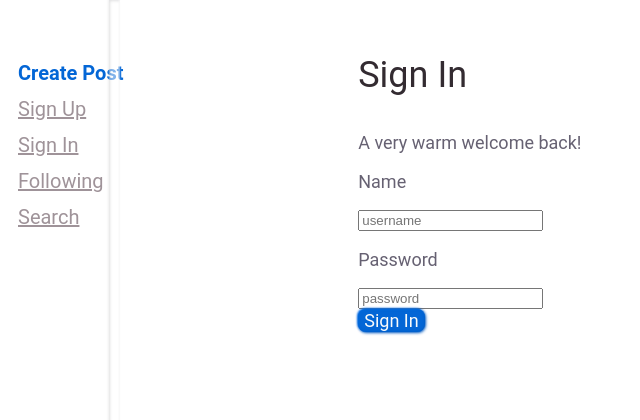
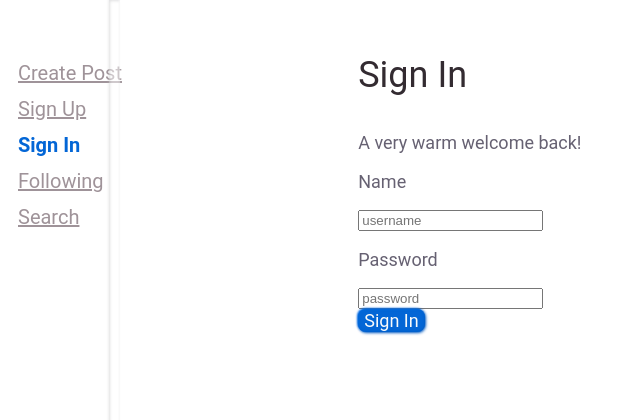
Before and after one commit to jacob-macleod/Chirpr-Social-Network, a Flask app: page /sign_in in a window 1280 px wide. Shown: the top 420 px of the page, without its empty margins (0-640 px from the left). Run offline with Flask 2, Linux system fonts and the light colour scheme.

Commit message:
Finished menu on all .html pages

```diff
--- a/templates/login.html
+++ b/templates/login.html
@@ -12,7 +12,7 @@
           <p class="inactive_tab" style="position:fixed;" onclick="window.open('/sign_up', '_self')">Sign Up</p>
           <br>
           <br>
-          <p class="inactive_tab" style="position:fixed;" onclick="window.open('/sign_in', '_self')">Sign In</p>
+          <p class="active_tab" style="position:fixed;" onclick="window.open('/sign_in', '_self')">Sign In</p>
           <br>
           <br>
           <p class="inactive_tab" style="position:fixed;" onclick="window.open('/following', '_self')">Following</p>
--- a/templates/login_failed.html
+++ b/templates/login_failed.html
@@ -5,13 +5,13 @@
     <head></head>
     <div class="grid_container">
       <div style="padding-top: 3vh;">
-        <p class="active_tab" style="position:fixed;" onclick="window.open('/', '_self')">Create Post</p>
+        <p class="inactive_tab" style="position:fixed;" onclick="window.open('/', '_self')">Create Post</p>
         <br>
         <br>
         <p class="inactive_tab" style="position:fixed;" onclick="window.open('/sign_up', '_self')">Sign Up</p>
         <br>
         <br>
-        <p class="inactive_tab" style="position:fixed;" onclick="window.open('/sign_in', '_self')">Sign In</p>
+        <p class="active_tab" style="position:fixed;" onclick="window.open('/sign_in', '_self')">Sign In</p>
         <br>
         <br>
         <p class="inactive_tab" style="position:fixed;" onclick="window.open('/following', '_self')">Following</p>
--- a/templates/profile.html
+++ b/templates/profile.html
@@ -5,7 +5,7 @@
     <head></head>
     <div class="grid_container">
       <div style="padding-top: 3vh;">
-        <p class="active_tab" style="position:fixed;" onclick="window.open('/', '_self')">Create Post</p>
+        <p class="inactive_tab" style="position:fixed;" onclick="window.open('/', '_self')">Create Post</p>
         <br>
         <br>
         <p class="inactive_tab" style="position:fixed;" onclick="window.open('/sign_up', '_self')">Sign Up</p>
@@ -17,7 +17,7 @@
         <p class="inactive_tab" style="position:fixed;" onclick="window.open('/following', '_self')">Following</p>
         <br>
         <br>
-        <p class="inactive_tab" style="position:fixed;" onclick="window.open('/search', '_self')">Search</p>
+        <p class="active_tab" style="position:fixed;" onclick="window.open('/search', '_self')">Search</p>
       </div>
       <div class="seperator"></div>
       <div>
--- a/templates/profile_search.html
+++ b/templates/profile_search.html
@@ -6,7 +6,7 @@
     <body>
       <div class="grid_container">
         <div style="padding-top: 3vh;">
-          <p class="active_tab" style="position:fixed;" onclick="window.open('/', '_self')">Create Post</p>
+          <p class="inactive_tab" style="position:fixed;" onclick="window.open('/', '_self')">Create Post</p>
           <br>
           <br>
           <p class="inactive_tab" style="position:fixed;" onclick="window.open('/sign_up', '_self')">Sign Up</p>
@@ -18,7 +18,7 @@
           <p class="inactive_tab" style="position:fixed;" onclick="window.open('/following', '_self')">Following</p>
           <br>
           <br>
-          <p class="inactive_tab" style="position:fixed;" onclick="window.open('/search', '_self')">Search</p>
+          <p class="active_tab" style="position:fixed;" onclick="window.open('/search', '_self')">Search</p>
         </div>
         <div class="seperator"></div>
         <div>
--- a/templates/sign_in.html
+++ b/templates/sign_in.html
@@ -8,13 +8,13 @@
 <body>
   <div class="grid_container">
     <div style="padding-top: 3vh;">
-      <p class="active_tab" style="position:fixed;" onclick="window.open('/', '_self')">Create Post</p>
+      <p class="inactive_tab" style="position:fixed;" onclick="window.open('/', '_self')">Create Post</p>
       <br>
       <br>
       <p class="inactive_tab" style="position:fixed;" onclick="window.open('/sign_up', '_self')">Sign Up</p>
       <br>
       <br>
-      <p class="inactive_tab" style="position:fixed;" onclick="window.open('/sign_in', '_self')">Sign In</p>
+      <p class="active_tab" style="position:fixed;" onclick="window.open('/sign_in', '_self')">Sign In</p>
       <br>
       <br>
       <p class="inactive_tab" style="position:fixed;" onclick="window.open('/following', '_self')">Following</p>
--- a/templates/sign_up.html
+++ b/templates/sign_up.html
@@ -8,10 +8,10 @@
 <body>
   <div class="grid_container">
     <div style="padding-top: 3vh;">
-      <p class="active_tab" style="position:fixed;" onclick="window.open('/', '_self')">Create Post</p>
+      <p class="inactive_tab" style="position:fixed;" onclick="window.open('/', '_self')">Create Post</p>
       <br>
       <br>
-      <p class="inactive_tab" style="position:fixed;" onclick="window.open('/sign_up', '_self')">Sign Up</p>
+      <p class="active_tab" style="position:fixed;" onclick="window.open('/sign_up', '_self')">Sign Up</p>
       <br>
       <br>
       <p class="inactive_tab" style="position:fixed;" onclick="window.open('/sign_in', '_self')">Sign In</p>
--- a/templates/signin_failed.html
+++ b/templates/signin_failed.html
@@ -5,13 +5,13 @@
     <head></head>
     <div class="grid_container">
       <div style="padding-top: 3vh;">
-        <p class="active_tab" style="position:fixed;" onclick="window.open('/', '_self')">Create Post</p>
+        <p class="inactive_tab" style="position:fixed;" onclick="window.open('/', '_self')">Create Post</p>
         <br>
         <br>
         <p class="inactive_tab" style="position:fixed;" onclick="window.open('/sign_up', '_self')">Sign Up</p>
         <br>
         <br>
-        <p class="inactive_tab" style="position:fixed;" onclick="window.open('/sign_in', '_self')">Sign In</p>
+        <p class="active_tab" style="position:fixed;" onclick="window.open('/sign_in', '_self')">Sign In</p>
         <br>
         <br>
         <p class="inactive_tab" style="position:fixed;" onclick="window.open('/following', '_self')">Following</p>
```
